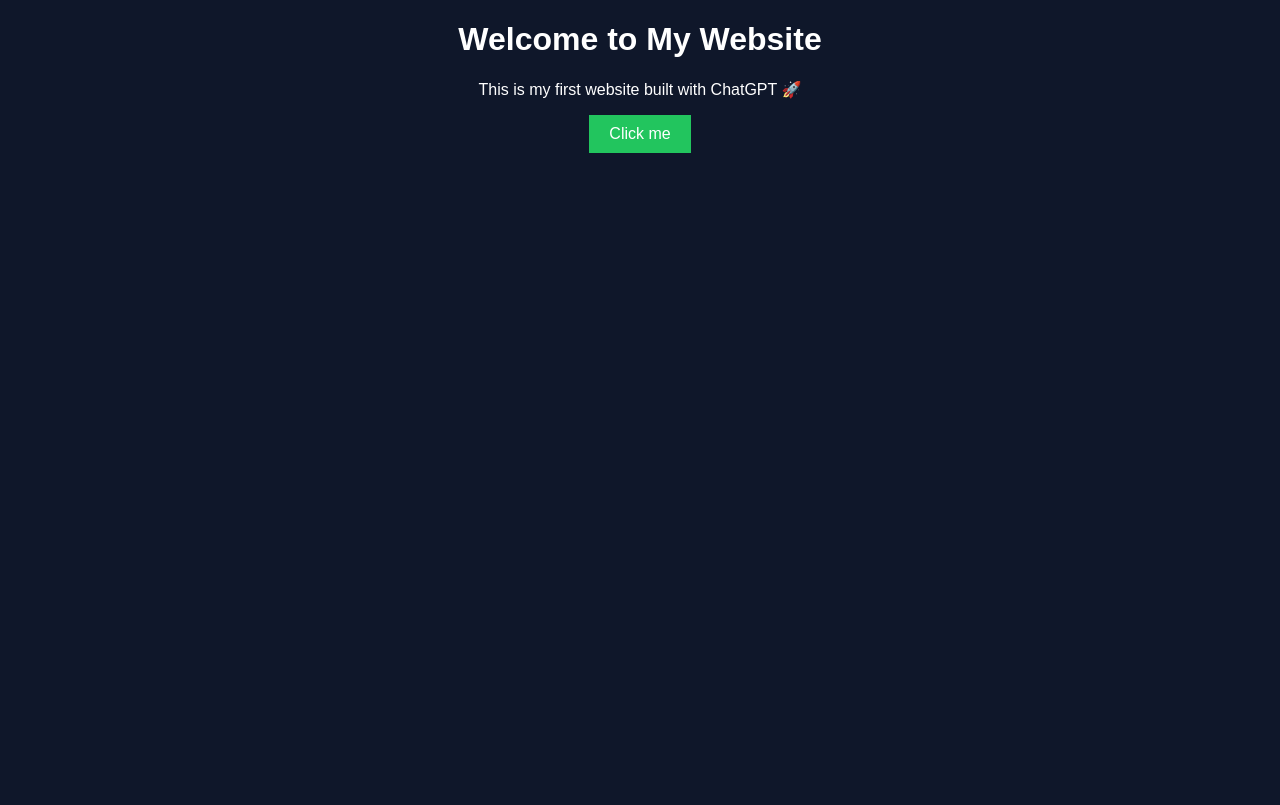
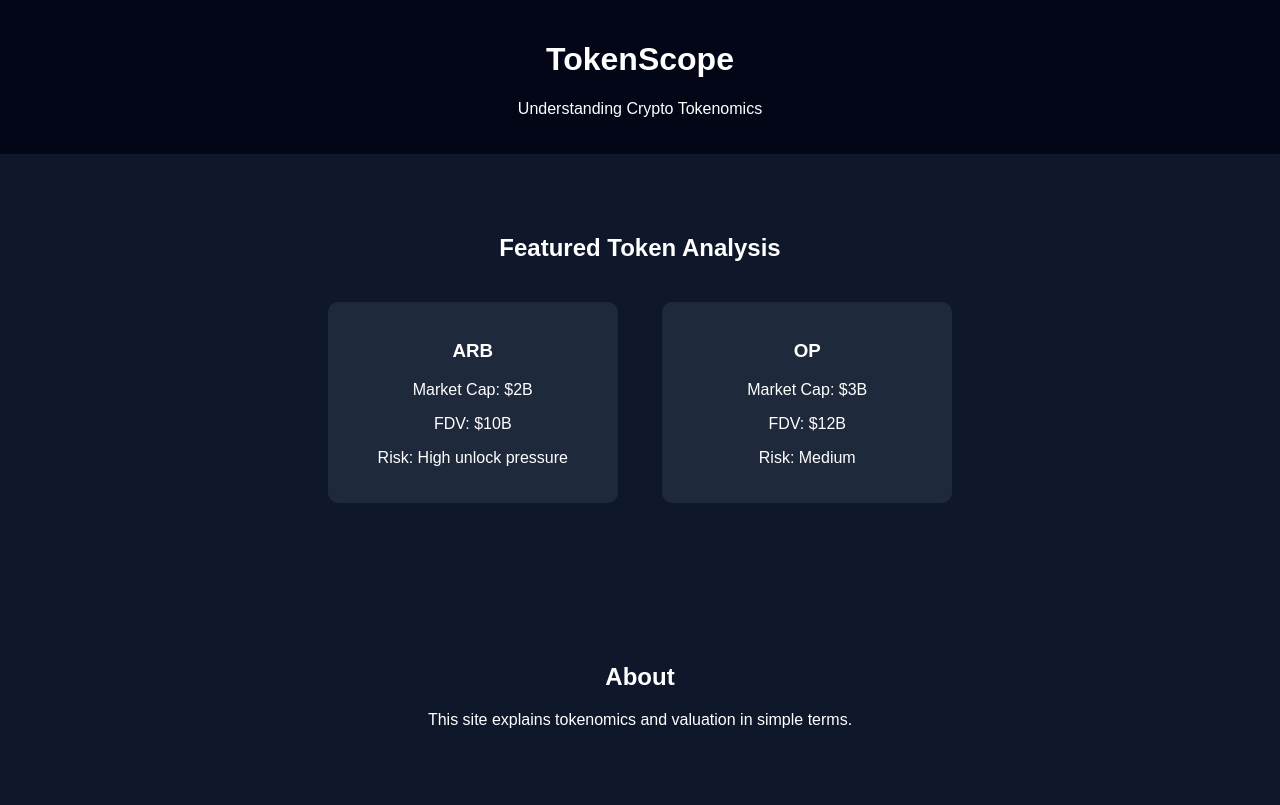
Before and after one commit to Generalsurds/my-first-website, a plain HTML site: page index.html in a window 1280 px wide. Drawn offline with Linux system fonts and the light colour scheme.

Commit message:
Update index.html

```diff
--- a/index.html
+++ b/index.html
@@ -1,31 +1,69 @@
 <!DOCTYPE html>
 <html>
 <head>
-<title>My First Website</title>
+<title>TokenScope</title>
+
 <style>
-body {
-  font-family: Arial;
-  text-align: center;
-  background: #0f172a;
-  color: white;
+body{
+font-family:Arial;
+margin:0;
+background:#0f172a;
+color:white;
 }
-button {
-  padding: 10px 20px;
-  background: #22c55e;
-  border: none;
-  color: white;
-  font-size: 16px;
-  cursor: pointer;
+
+header{
+background:#020617;
+padding:20px;
+text-align:center;
 }
+
+section{
+padding:60px;
+text-align:center;
+}
+
+.card{
+background:#1e293b;
+padding:20px;
+margin:20px;
+border-radius:10px;
+display:inline-block;
+width:250px;
+}
+
 </style>
 </head>
 
 <body>
 
-<h1>Welcome to My Website</h1>
-<p>This is my first website built with ChatGPT 🚀</p>
+<header>
+<h1>TokenScope</h1>
+<p>Understanding Crypto Tokenomics</p>
+</header>
 
-<button onclick="alert('Hello!')">Click me</button>
+<section>
+<h2>Featured Token Analysis</h2>
+
+<div class="card">
+<h3>ARB</h3>
+<p>Market Cap: $2B</p>
+<p>FDV: $10B</p>
+<p>Risk: High unlock pressure</p>
+</div>
+
+<div class="card">
+<h3>OP</h3>
+<p>Market Cap: $3B</p>
+<p>FDV: $12B</p>
+<p>Risk: Medium</p>
+</div>
+
+</section>
+
+<section>
+<h2>About</h2>
+<p>This site explains tokenomics and valuation in simple terms.</p>
+</section>
 
 </body>
 </html>
```
